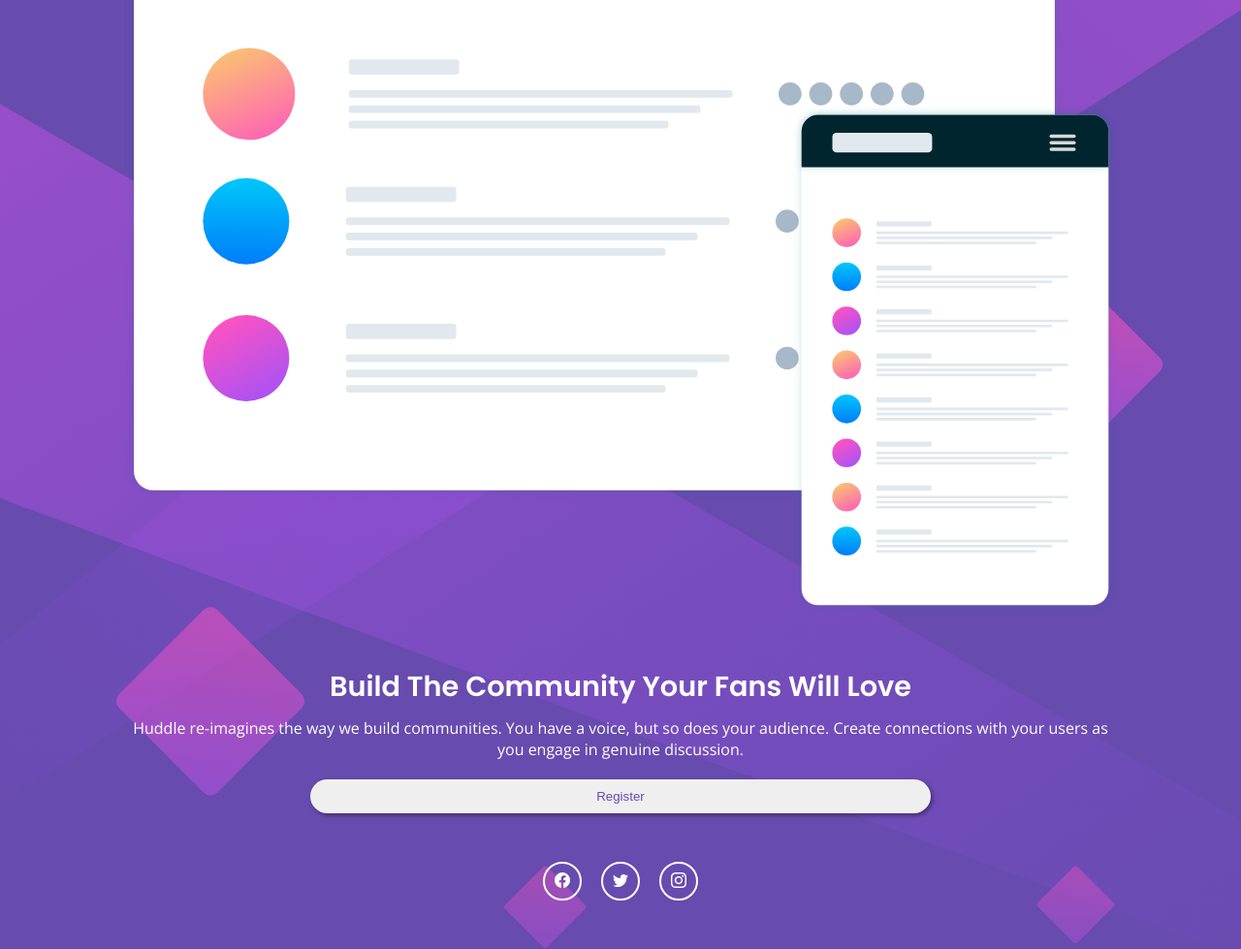
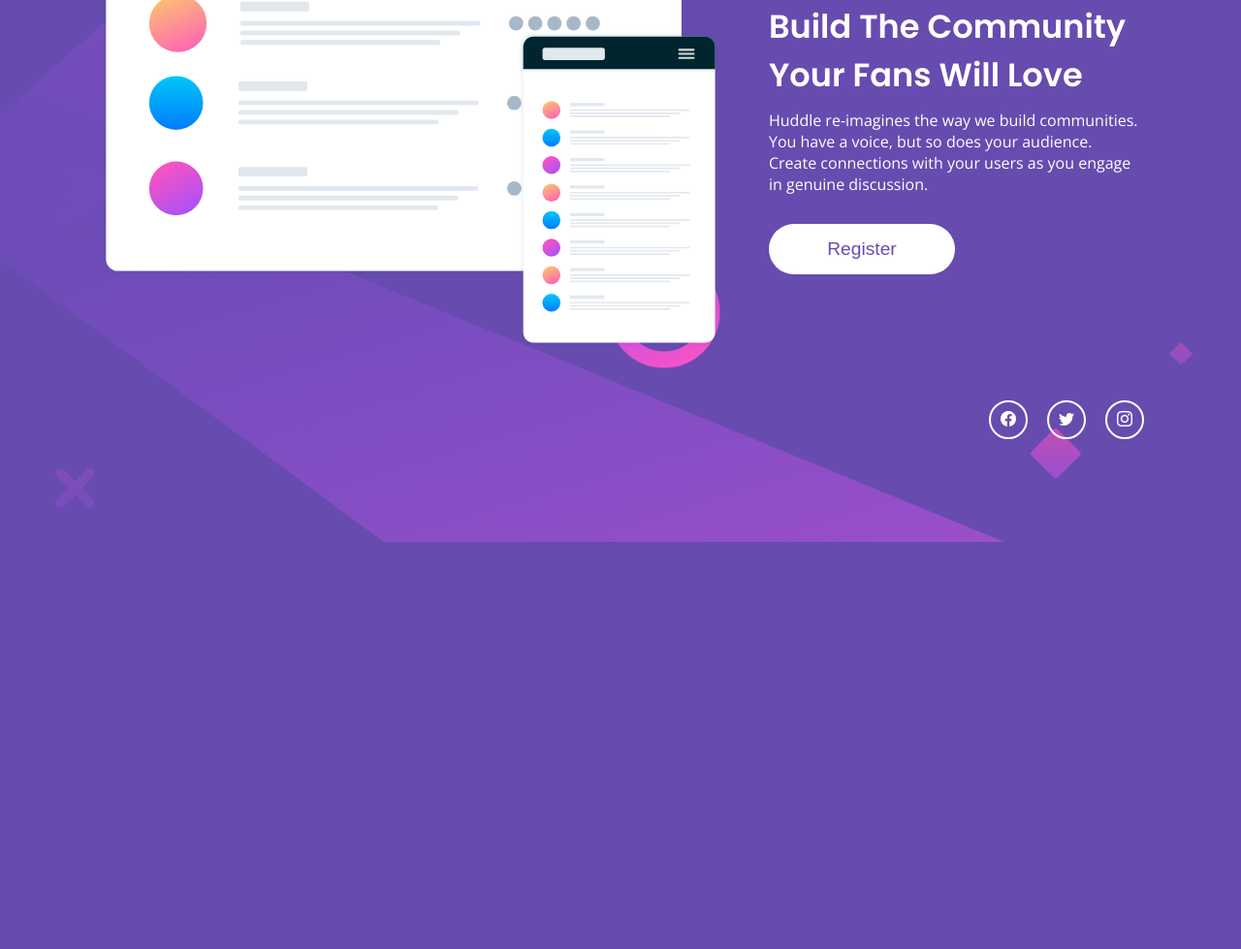
Before and after one commit to guinoronhaf/html-css, a plain HTML site: page projetos_pessoais/frontend_mentor/huddle_landing_page/index.html in a window 1280 px wide. Shown: the part 241-1220 px from the top of the page at 97% size. After the commit the page ends 800 px from the top, so only its background shows below. Drawn offline with nearby package versions, Linux system fonts and the light colour scheme.

Commit message:
huddle landing page finalizado

```diff
--- /dev/null
+++ b/projetos_pessoais/frontend_mentor/huddle_landing_page/estilos/medias.css
@@ -0,0 +1,50 @@
+@charset "UTF-8";
+
+:root {
+    --headings: 'Poppins';
+    --body: 'Open Sans';
+    --violet: hsl(257, 40%, 49%);
+    --s-magenta: hsl(300, 69%, 71%);
+}
+
+@media (min-width: 992px) {
+    body {
+        background: var(--violet) url('../images/bg-desktop.svg') no-repeat;
+        background-size: cover;
+        background-position: center center;
+        background-attachment: fixed;
+    }
+
+    main {
+        display: flex;
+        flex-direction: row;
+        justify-content: center;
+        gap: 50px;
+    }
+
+    .img > img {
+        width: 50vw;
+    }
+
+    .text {
+        width: 30vw;
+        text-align: left;
+    }
+
+    .text > h1 {
+        font-size: 2.1em;
+    }
+
+    button {
+        width: 15vw;
+        align-self: flex-start;
+        padding: 15px;
+        font-size: 1.2em;
+        border-radius: 30px;
+    }
+
+    footer {
+        justify-content: end;
+        padding-right: 100px;
+    }
+}
--- a/projetos_pessoais/frontend_mentor/huddle_landing_page/estilos/style.css
+++ b/projetos_pessoais/frontend_mentor/huddle_landing_page/estilos/style.css
@@ -56,6 +56,7 @@
     width: 80vw;
     display: flex;
     flex-direction: column;
+    align-items: center;
     gap: 10px;
 }
 
@@ -72,21 +73,20 @@
 }
 
 button {
-    margin-top: 20px;
+    background-color: white;
     color: var(--violet);
-    width: 50vw;
-    padding: 10px;
+    border: none;
+    width: 40vw;
     border-radius: 20px;
-    border: none;
-    margin-bottom: 50px;
-    cursor: pointer;
-    box-shadow: 2px 2px 5px rgba(0, 0, 0, 0.411);
+    padding: 10px 0px;
+    margin: 20px 0px 30px 0px;
+    text-align: center;
     transition-duration: .3s;
 }
 
 button:hover {
     background-color: var(--s-magenta);
-    border: 2px solid var(--violet);
+    transform: scale(1.05);
 }
 
 footer {
--- a/projetos_pessoais/frontend_mentor/huddle_landing_page/index.html
+++ b/projetos_pessoais/frontend_mentor/huddle_landing_page/index.html
@@ -5,6 +5,7 @@
     <meta name="viewport" content="width=device-width, initial-scale=1.0">
     <link rel="shortcut icon" href="images/favicon-32x32.png" type="image/x-icon">
     <link rel="stylesheet" href="estilos/style.css">
+    <link rel="stylesheet" href="estilos/medias.css">
     <title>Huddle landing page</title>
 </head>
 <body>
@@ -19,10 +20,10 @@
             <section class="text">
                 <h1>Build The Community Your Fans Will Love</h1>
                 <p>Huddle re-imagines the way we build communities. You have a voice, but so does your audience. Create connections with your users as you engage in genuine discussion.</p>
+                <button>
+                    Register
+                </button>
             </section>
-            <button>
-                Register
-            </button>
         </main>
         <footer>
             <a href="#"><i class="bi bi-facebook"></i></a>
@@ -32,7 +33,3 @@
     </div>
 </body>
 </html>
-
-<!--<a href="#"><i class="bi bi-facebook"></i></a>
-        <a href="#"><i class="bi bi-twitter"></i></a>
-        <a href="#"><i class="bi bi-instagram"></i></a>-->
```
Also changed, not shown: projetos_pessoais/portfolio/estilos/style.css (added), projetos_pessoais/portfolio/index.html (added).
